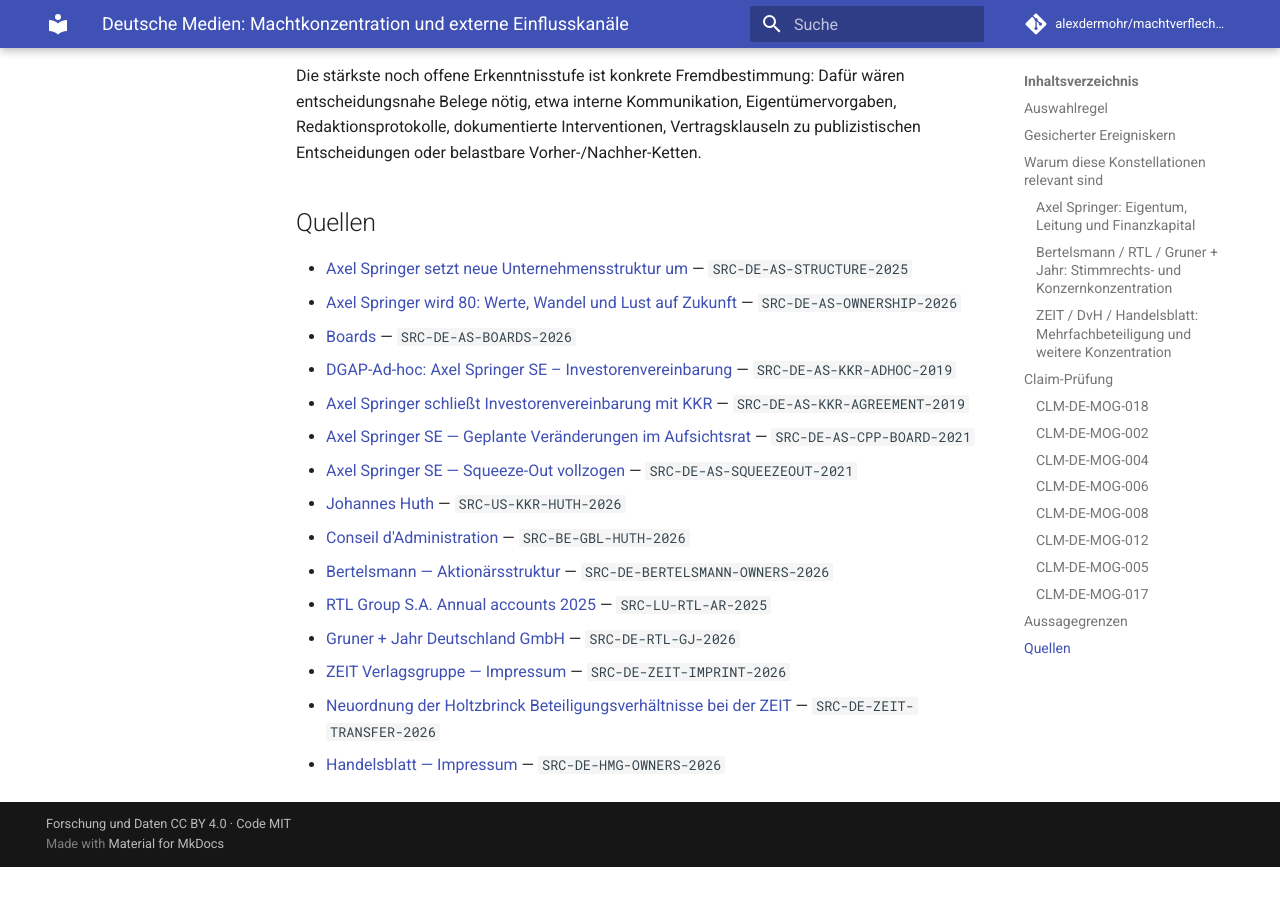
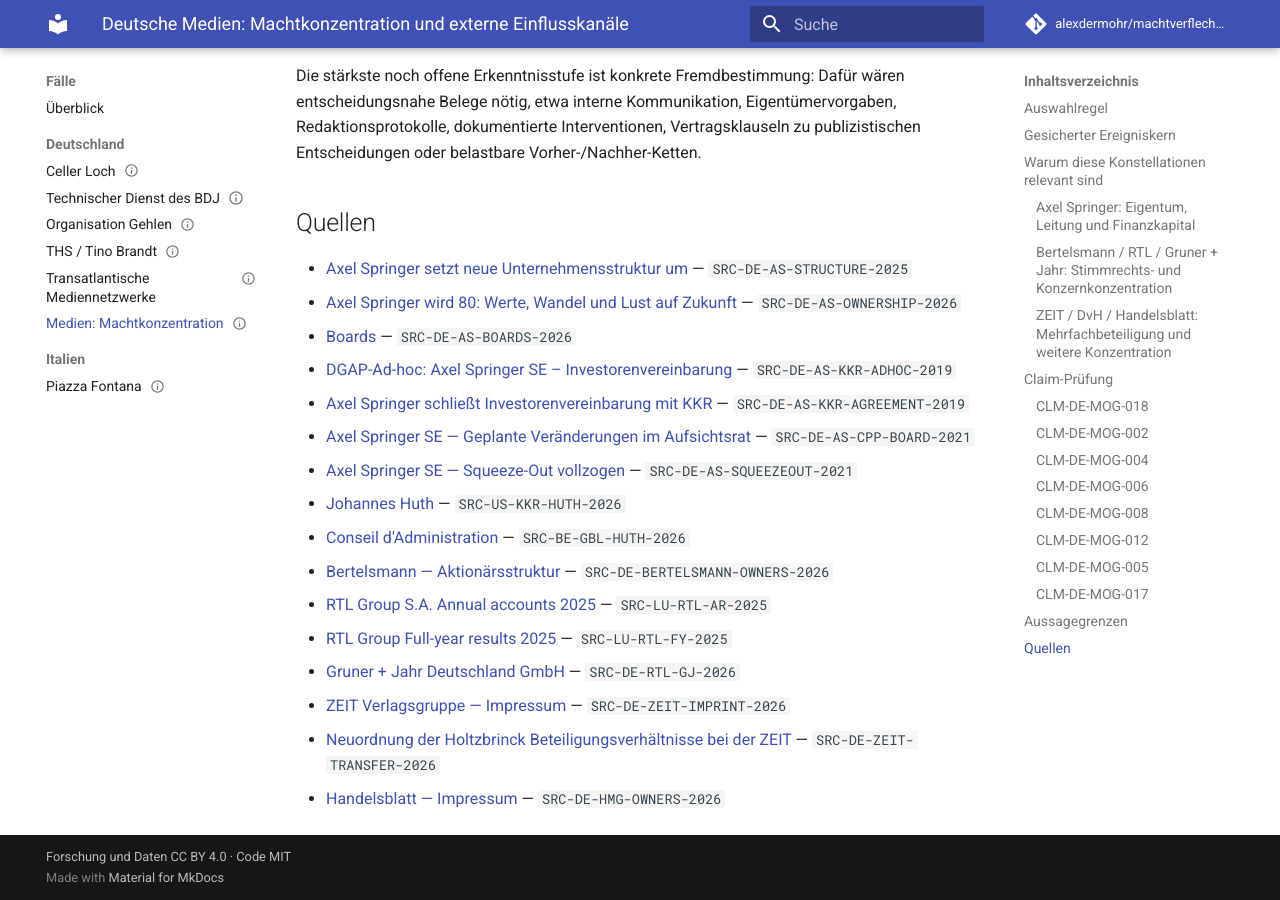
Before and after one commit to alexdermohr/machtverflechtungen, an MkDocs documentation site: the page built from docs/faelle/de/medien-eigentum-governance-baseline.md, in a window 1280 px wide and 900 px high, scrolled down 4293 px. Built offline with MkDocs 1.6.1 and Material for MkDocs 9.7.7, drawn with Linux system fonts in a browser that asks for light colours; comment, search, counter and statistics services are not loaded; before the commit the page ends 5160 px from its top, so only the background shows below that.

Commit message:
research: correct RTL evidence and case navigation

```diff
--- a/docs/faelle/de/medien-eigentum-governance-baseline.md
+++ b/docs/faelle/de/medien-eigentum-governance-baseline.md
@@ -56,6 +56,7 @@
   - SRC-BE-GBL-HUTH-2026
   - SRC-DE-BERTELSMANN-OWNERS-2026
   - SRC-LU-RTL-AR-2025
+  - SRC-LU-RTL-FY-2025
   - SRC-DE-RTL-GJ-2026
   - SRC-DE-ZEIT-IMPRINT-2026
   - SRC-DE-ZEIT-TRANSFER-2026
@@ -166,14 +167,17 @@
     text: "Bei Bertelsmann waren Kapital und Stimmrechtsmacht stark getrennt: Vier Stiftungen hielten zusammen 80,9 Prozent der Kapitalanteile und die Familie Mohn mittelbar 19,1 Prozent, während die Bertelsmann Verwaltungsgesellschaft sämtliche Stimmrechte in Bertelsmann SE & Co. KGaA und Bertelsmann Management SE kontrollierte. Unter dieser Mutterstruktur hielt die Bertelsmann Capital Holding zum 31. Dezember 2025 75 Prozent der RTL Group; RTL Deutschland war eine 100-Prozent-Einheit der RTL Group, und Gruner + Jahr gehörte am 4. Oktober 2026 vollständig zu RTL Deutschland."
     classification: fact
     evidence_level: established
-    sources: [SRC-DE-BERTELSMANN-OWNERS-2026, SRC-LU-RTL-AR-2025, SRC-DE-RTL-GJ-2026]
+    sources: [SRC-DE-BERTELSMANN-OWNERS-2026, SRC-LU-RTL-AR-2025, SRC-LU-RTL-FY-2025, SRC-DE-RTL-GJ-2026]
     evidence:
       - source: SRC-DE-BERTELSMANN-OWNERS-2026
         directness: direct
         note: "Die offizielle Aktionärsseite trennt Kapitalanteile ausdrücklich von vollständiger Stimmrechtskontrolle durch die BVG."
       - source: SRC-LU-RTL-AR-2025
         directness: direct
-        note: "Der RTL-Abschluss dokumentiert Bertelsmann als oberste Muttergesellschaft, die 75-Prozent-Position der Bertelsmann Capital Holding und RTL Deutschland als 100-Prozent-Einheit."
+        note: "Der statutarische RTL-Abschluss dokumentiert Bertelsmann als oberste Muttergesellschaft und die 75-Prozent-Position der Bertelsmann Capital Holding."
+      - source: SRC-LU-RTL-FY-2025
+        directness: direct
+        note: "Der offizielle Full-year-results-Bericht 2025 weist RTL Deutschland in der vereinfachten Konzernstruktur zum 31. Dezember 2025 als 100-Prozent-Einheit aus."
       - source: SRC-DE-RTL-GJ-2026
         directness: direct
         note: "RTL dokumentiert Gruner + Jahr als vollständig zu RTL Deutschland gehörend."
@@ -375,6 +379,7 @@
 - [Conseil d'Administration](https://www.gbl.com/fr/governance/conseil-dadministration) — `SRC-BE-GBL-HUTH-2026`
 - [Bertelsmann — Aktionärsstruktur](https://www.bertelsmann.com/de/investor-relations/bertelsmann-im-ueberblick/aktionaere/) — `SRC-DE-BERTELSMANN-OWNERS-2026`
 - [RTL Group S.A. Annual accounts 2025](https://company.rtl.com/export/sites/rtlunited/.galleries/downloads/general_meeting/agm-2026/convening-notice-and-preparatory-documents/3.-AGM-2026-RTL-Group-Statutory-Accounts-2025.pdf) — `SRC-LU-RTL-AR-2025`
+- [RTL Group Full-year results 2025](https://company.rtl.com/.galleries/downloads/financial-results/fy-2025/RTL-Group-Full-year-results-2025-report.pdf) — `SRC-LU-RTL-FY-2025`
 - [Gruner + Jahr Deutschland GmbH](https://company.rtl.com/de/business-units/overview/rtl-deutschland/unternehmen/gruner-jahr-deutschland-gmbh/) — `SRC-DE-RTL-GJ-2026`
 - [ZEIT Verlagsgruppe — Impressum](https://www.zeit-verlagsgruppe.de/impressum/) — `SRC-DE-ZEIT-IMPRINT-2026`
 - [Neuordnung der Holtzbrinck Beteiligungsverhältnisse bei der ZEIT](https://www.zeit-verlagsgruppe.de/pressemitteilung/neuordnung-der-holtzbrinck-beteiligungsverhaeltnisse-bei-der-zeit-im-zeichen-von-kontinuitaet/) — `SRC-DE-ZEIT-TRANSFER-2026`
--- a/mkdocs.yml
+++ b/mkdocs.yml
@@ -46,6 +46,7 @@
           - Organisation Gehlen: faelle/de/organisation-gehlen.md
           - THS / Tino Brandt: faelle/de/thueringer-heimatschutz-tino-brandt.md
           - Transatlantische Mediennetzwerke: faelle/de/transatlantik-mediennetzwerk-2017-2026.md
+          - "Medien: Machtkonzentration": faelle/de/medien-eigentum-governance-baseline.md
       - Italien:
           - Piazza Fontana: faelle/it/piazza-fontana.md
   - Recherche:
```
Also changed, not shown: docs/generated/network.md (+2 -2 lines), docs/quellen/index.md (+11 -0 lines), 2 other files.
